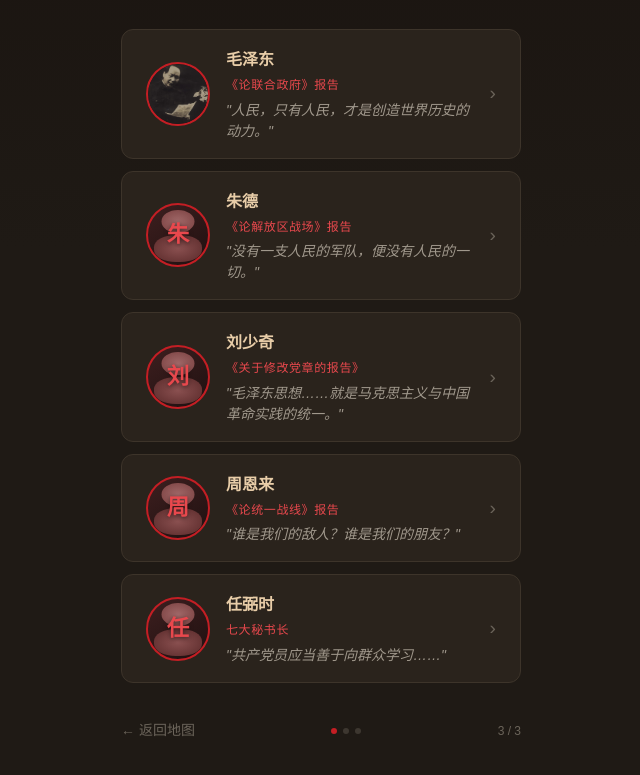
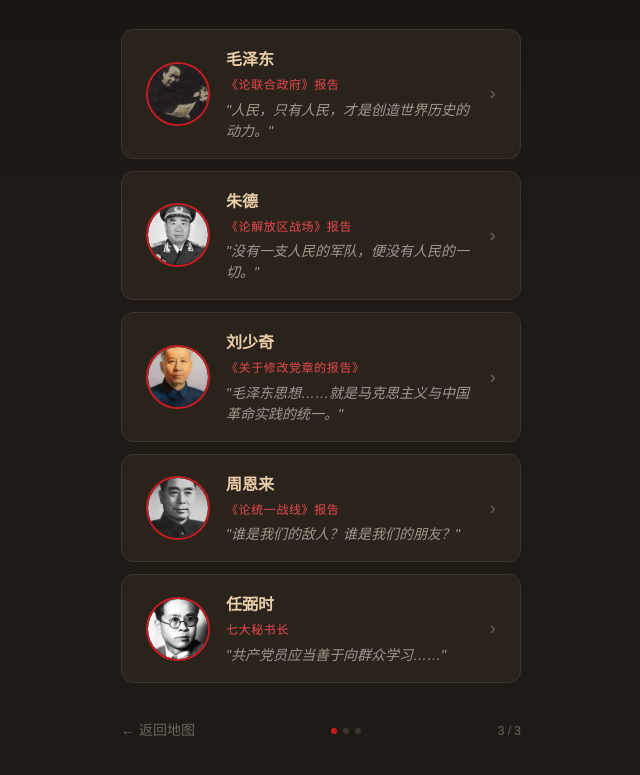
Before and after one commit to eagle-cup/1945-yanan, a plain HTML site: page locations/02-qida/index.html in a window 1280 px wide. Shown: the part 1721-2496 px from the top of the page, without its empty margins (319-959 px from the left). Drawn offline with Linux system fonts and the light colour scheme.

Commit message:
中共七大地點頁面 - 補齊五大書記頭像

```diff
--- a/locations/02-qida/index.html
+++ b/locations/02-qida/index.html
@@ -464,13 +464,14 @@
        data-role="八路军总司令 · 作《论解放区战场》报告"
        data-quote="没有一支人民的军队，便没有人民的一切。"
        data-audio="assets/audio/zhu-jiefangquzhanchang.mp3"
-       data-photo=""
+       data-photo="../../assets/images/characters/zhude.png"
        data-bio="朱德（1886—1976），四川仪陇人，伟大的马克思主义者，无产阶级革命家、军事家，中国人民解放军的主要创建者之一。
 
 在中共七大上，朱德作了《论解放区战场》的军事报告。报告系统总结了八年抗战中人民军队的作战经验，阐述了人民军队的性质、宗旨和任务，提出了"没有一支人民的军队，便没有人民的一切"的著名论断。朱德在大会上被选为中央政治局委员、中央书记处书记，位列"五大书记"之二。
 
 从井冈山到延安，朱德始终是毛泽东最亲密的战友，被人民亲切地称为"朱老总"。">
     <div class="avatar-circle">
+      <img class="avatar-photo" src="../../assets/images/characters/zhude.png" alt="朱德">
       <span class="avatar-initial">朱</span>
     </div>
     <div class="char-info">
@@ -488,13 +489,14 @@
        data-role="中共中央书记处书记 · 作《关于修改党章的报告》"
        data-quote="毛泽东思想，就是马克思列宁主义的理论与中国革命的实践之统一的思想。"
        data-audio="assets/audio/liu-xiugaizhangcheng.mp3"
-       data-photo=""
+       data-photo="../../assets/images/characters/liushaoqi.jpg"
        data-bio="刘少奇（1898—1969），湖南宁乡人，伟大的马克思主义者，无产阶级革命家、理论家，中国共产党和中华人民共和国的主要领导人之一。
 
 在中共七大上，刘少奇作了《关于修改党章的报告》。报告全面论述了中国共产党的性质、指导思想、群众路线和民主集中制原则，首次系统阐述了毛泽东思想作为全党指导思想的重大意义，并正式将其写入新党章。
 
 刘少奇在七大上当选为中央政治局委员、中央书记处书记，排名在"五大书记"中第三位。他在《论共产党员的修养》中提出的党员修养理论，深刻影响了一代代共产党人。">
     <div class="avatar-circle">
+      <img class="avatar-photo" src="../../assets/images/characters/liushaoqi.jpg" alt="刘少奇">
       <span class="avatar-initial">刘</span>
     </div>
     <div class="char-info">
@@ -512,13 +514,14 @@
        data-role="中共中央书记处书记 · 作《论统一战线》报告"
        data-quote="谁是我们的敌人？谁是我们的朋友？这个问题是革命的首要问题。"
        data-audio="assets/audio/zhou-tongyizhanxian.mp3"
-       data-photo=""
+       data-photo="../../assets/images/characters/zhouenlai.jpg"
        data-bio="周恩来（1898—1976），原籍浙江绍兴，生于江苏淮安，伟大的马克思主义者，无产阶级革命家、外交家，中国共产党和中华人民共和国的主要领导人之一。
 
 在中共七大上，周恩来作了《论统一战线》的重要发言。他系统回顾了党在第一次国内革命战争时期、抗日战争时期统一战线工作的经验教训，深刻论述了团结一切可以团结的力量、建立最广泛的抗日民族统一战线的战略意义。
 
 周恩来在七大上当选为中央政治局委员、中央书记处书记，位列"五大书记"之四。他后来在重庆谈判中陪同毛泽东亲赴重庆，展现了大智大勇的外交风范。">
     <div class="avatar-circle">
+      <img class="avatar-photo" src="../../assets/images/characters/zhouenlai.jpg" alt="周恩来">
       <span class="avatar-initial">周</span>
     </div>
     <div class="char-info">
@@ -536,13 +539,14 @@
        data-role="中共中央书记处书记 · 七大秘书长"
        data-quote="共产党员应当善于向群众学习，善于把党的政策变为群众的行动。"
        data-audio="assets/audio/ren-mishuzhang.mp3"
-       data-photo=""
+       data-photo="../../assets/images/characters/renbishi.jpg"
        data-bio="任弼时（1904—1950），湖南湘阴人，伟大的马克思主义者，无产阶级革命家，中国共产党和中国人民解放军的重要领导人。
 
 任弼时是中共七大的主要筹备者和组织者，担任大会秘书长。在七大筹备过程中，他主持了代表资格审查等大量组织工作，为七大的成功召开作出了重要贡献。
 
 在七大上，任弼时当选为中央政治局委员、中央书记处书记，是"五大书记"中最年轻的一位，年仅41岁。他一生忠诚于党的事业，遗憾的是英年早逝，1950年病逝于北京，年仅46岁，是"五大书记"中最早辞世的一位。">
     <div class="avatar-circle">
+      <img class="avatar-photo" src="../../assets/images/characters/renbishi.jpg" alt="任弼时">
       <span class="avatar-initial">任</span>
     </div>
     <div class="char-info">
```
Also changed, not shown: assets/images/characters/liushaoqi.jpg (added), assets/images/characters/renbishi.jpg (added), assets/images/characters/zhouenlai.jpg (added), assets/images/characters/zhude.png (added).
